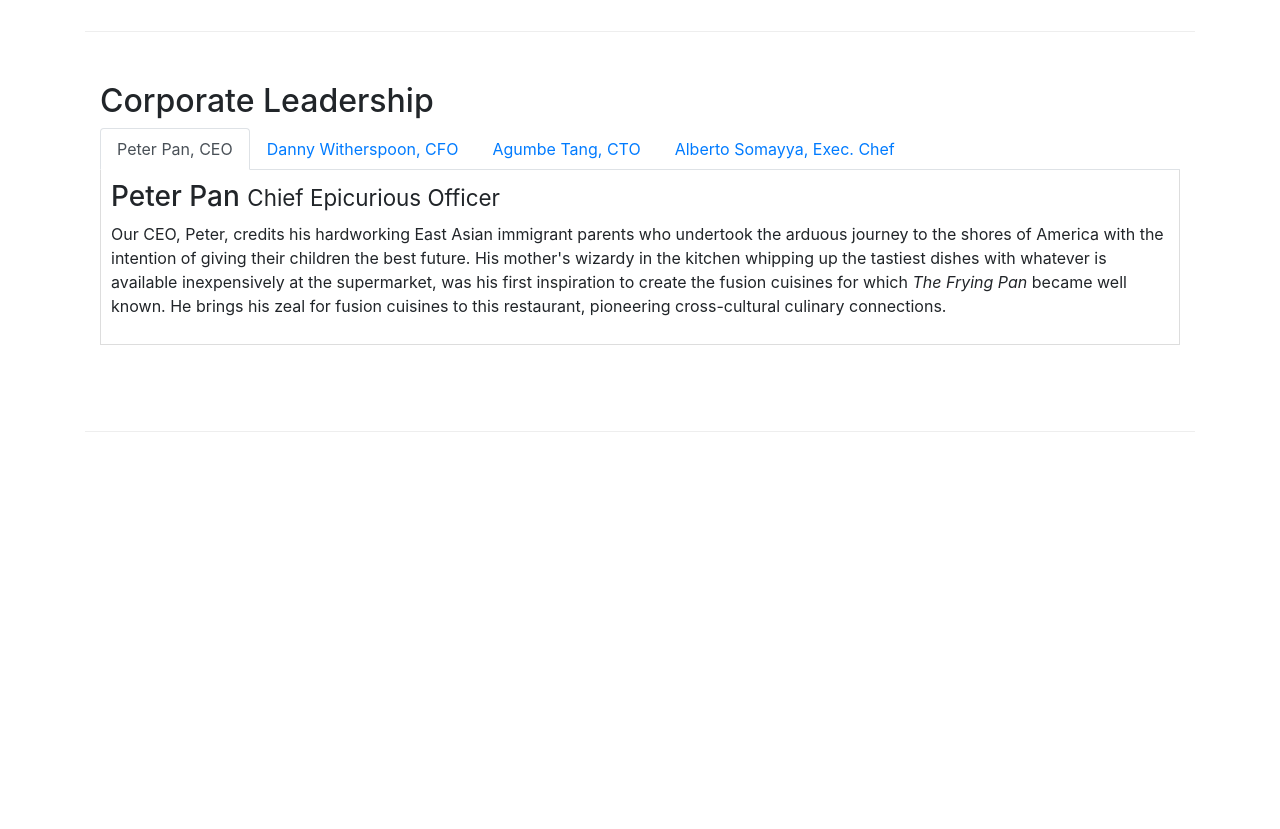
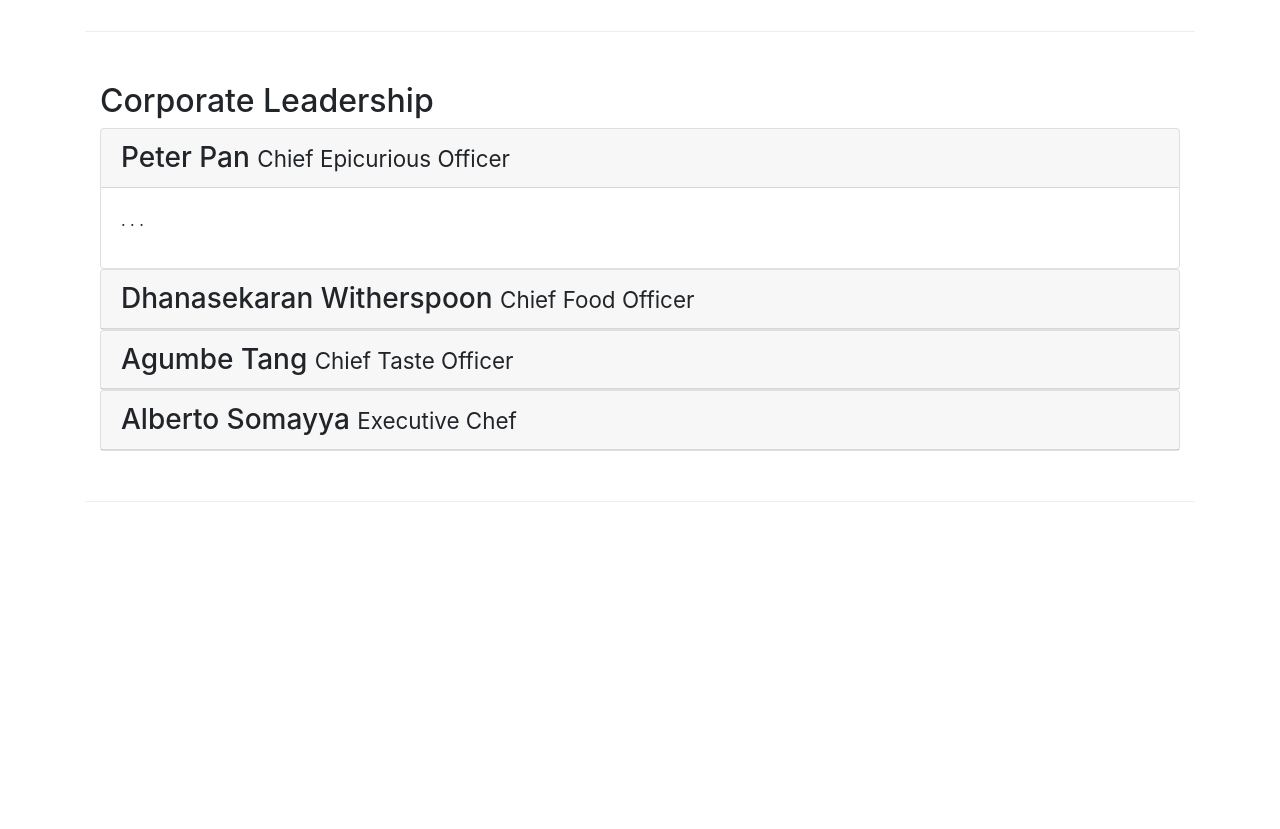
Before and after one commit to jehernandezr/boostrap-course, a plain HTML site: page aboutus.html in a window 1280 px wide. Shown: the part 940-1769 px from the top of the page. Drawn offline with nearby package versions, Linux system fonts and the light colour scheme; files whose address does not match are found by name.

Commit message:
accordion

```diff
--- a/aboutus.html
+++ b/aboutus.html
@@ -101,44 +101,64 @@
         <div class="row row-content">
             <div class="col-12">
                 <h2>Corporate Leadership</h2>
-                <ul class="nav nav-tabs">
-                    <li class="nav-item">
-                      <a class="nav-link active" href="#peter"
-                        role="tab" data-toggle="tab">Peter Pan, CEO</a>
-                    </li>
-                    <li class="nav-item">
-                      <a class="nav-link" href="#danny" role="tab"
-                        data-toggle="tab">Danny Witherspoon, CFO</a>
-                    </li>
-                    <li class="nav-item">
-                      <a class="nav-link" href="#agumbe"role="tab"
-                        data-toggle="tab">Agumbe Tang, CTO</a>
-                    </li>
-                    <li class="nav-item">
-                      <a class="nav-link" href="#alberto" role="tab"
-                        data-toggle="tab">Alberto Somayya, Exec. Chef</a>
-                    </li>
-                </ul>
-                <div class="tab-content">
-                    <div role="tabpanel" class="tab-pane fade show active" id="peter">
-                        <h3>Peter Pan <small>Chief Epicurious Officer</small></h3>
-                        <p class="d-none d-sm-block">Our CEO, Peter, credits his hardworking East Asian immigrant parents who undertook the arduous journey to the shores of America with the intention of giving their children the best future. His mother's wizardy in the kitchen whipping up the tastiest dishes with whatever is available inexpensively at the supermarket, was his first inspiration to create the fusion cuisines for which <em>The Frying Pan</em> became well known. He brings his zeal for fusion cuisines to this restaurant, pioneering cross-cultural culinary connections.</p>
 
+                <div id="accordion">
+                    <div class="card">
+                        <div class="card-header" role="tab" id="peterhead">
+                        <h3 class="mb-0">
+                            <a data-toggle="collapse" data-target="#peter">
+                            Peter Pan <small>Chief Epicurious Officer</small>
+                            </a>
+                        </h3>
+                        </div>
+                        <div class="collapse show" id="peter" data-parent="#accordion">
+                            <div class="card-body">
+                                <p class="d-none d-sm-block">. . .</p>
+                            </div>
+                        </div>
                     </div>
-                    <div role="tabpanel" class="tab-pane fade show " id="danny">
-                        <h3>Dhanasekaran Witherspoon <small>Chief Food Officer</small></h3>
-                        <p class="d-none d-sm-block">Our CFO, Danny, as he is affectionately referred to by his colleagues, comes from a long established family tradition in farming and produce. His experiences growing up on a farm in the Australian outback gave him great appreciation for varieties of food sources. As he puts it in his own words, <em>Everything that runs, wins, and everything that stays, pays!</em></p>
-
+                    <div class="card">
+                        <div class="card-header" role="tab" id="dannyhead">
+                        <h3 class="mb-0">
+                            <a class="collapsed" data-toggle="collapse" data-target="#danny">
+                            Dhanasekaran Witherspoon <small>Chief Food Officer</small>
+                            </a>
+                        </h3>
                     </div>
-
-                    <div role="tabpanel" class="tab-pane fade show " id="agumbe">
-                        <h3>Agumbe Tang <small>Chief Taste Officer</small></h3>
-                        <p class="d-none d-sm-block">Blessed with the most discerning gustatory sense, Agumbe, our CTO, personally ensures that every dish that we serve meets his exacting tastes. Our chefs dread the tongue lashing that ensues if their dish does not meet his exacting standards. He lives by his motto, <em>You click only if you survive my lick.</em></p>
+                    <div class="collapse" id="danny" data-parent="#accordion">
+                        <div class="card-body">
+                            <p class="d-none d-sm-block">. . .</em></p>
+                        </div>
                     </div>
-                    <div role="tabpanel" class="tab-pane fade show " id="alberto">
-                        <h3>Alberto Somayya <small>Executive Chef</small></h3>
-                        <p class="d-none d-sm-block">Award winning three-star Michelin chef with wide International experience having worked closely with whos-who in the culinary world, he specializes in creating mouthwatering Indo-Italian fusion experiences. He says, <em>Put together the cuisines from the two craziest cultures, and you get a winning hit! Amma Mia!</em></p>
+                </div>
+                <div class="card">
+                        <div class="card-header" role="tab" id="agumbehead">
+                        <h3 class="mb-0">
+                            <a class="collapsed" data-toggle="collapse" data-target="#agumbe">
+                            Agumbe Tang <small>Chief Taste Officer</small>
+                            </a>
+                        </h3>
                     </div>
+                    <div class="collapse" id="agumbe" data-parent="#accordion">
+                        <div class="card-body">
+                            <p class="d-none d-sm-block">. . .</p>
+                        </div>
+                    </div>
+                </div>
+                <div class="card">
+                        <div class="card-header" role="tab" id="albertohead">
+                        <h3 class="mb-0">
+                            <a class="collapsed" data-toggle="collapse" data-target="#alberto">
+                            Alberto Somayya <small>Executive Chef</small>
+                            </a>
+                        </h3>
+                    </div>
+                    <div class="collapse" id="alberto" data-parent="#accordion">
+                        <div class="card-body">
+                            <p class="d-none d-sm-block">. . .</em></p>
+                        </div>
+                    </div>
+                </div>
 
                 </div>
             </div>
```
Also changed, not shown: index.html (+2 -5 lines).
